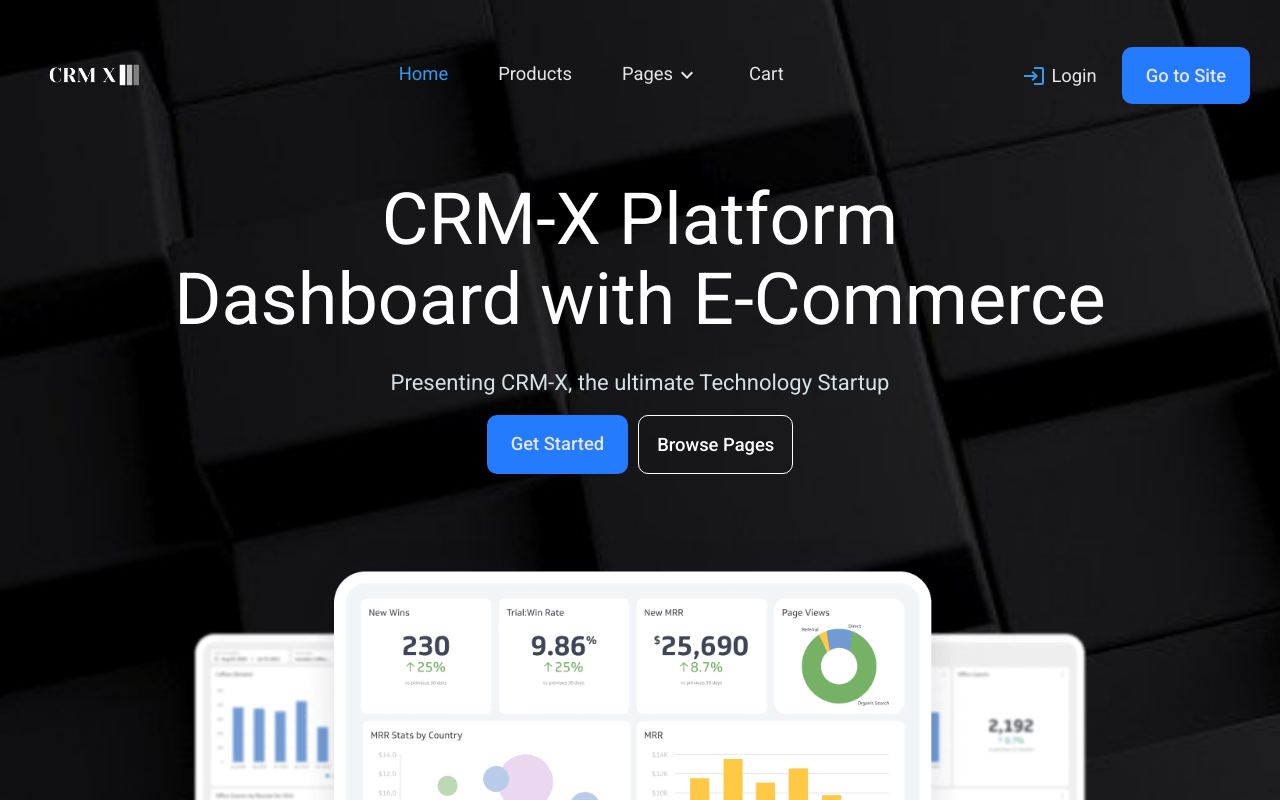
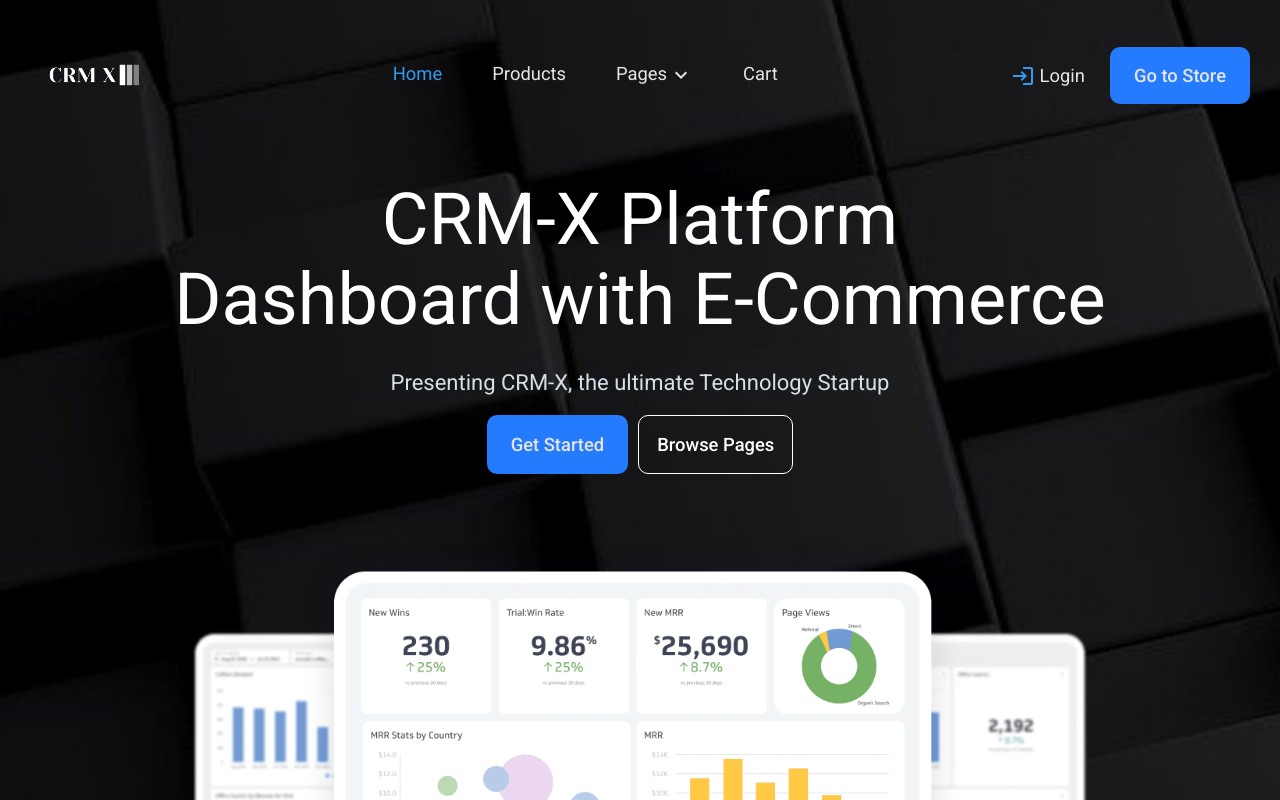
Before and after one commit to ban898/Practical-Engineer-PRJ, a React (Create React App) app in the folder client/: page / in a window 1280 px wide. Shown: the top 800 px of the page. Built offline with nearby package versions, Linux system fonts and the light colour scheme.

Commit message:
Update
Small styling fixes

```diff
--- a/client/src/components/BlueButton.jsx
+++ b/client/src/components/BlueButton.jsx
@@ -1,19 +1,16 @@
 import React from "react";
 import classes from "./BlueButton.module.css";
 
-const BlueButton = (props) => {
-  const text = props.buttonText;
-  const bgColor = props.backgroundColor;
-
+const BlueButton = ({ buttonText, backgroundColor }) => {
   return (
-    <div
+    <button
       className={classes.button}
       style={{
-        backgroundColor: `${bgColor}`,
+        backgroundColor: `${backgroundColor}`,
       }}
     >
-      {text}
-    </div>
+      {buttonText}
+    </button>
   );
 };
 
--- a/client/src/components/BlueButton.module.css
+++ b/client/src/components/BlueButton.module.css
@@ -8,6 +8,7 @@
   border-radius: 10px;
   cursor: pointer;
   transition: all 0.3s;
+  border: none;
 }
 
 .button:active {
--- a/client/src/components/MainNavigation.jsx
+++ b/client/src/components/MainNavigation.jsx
@@ -58,7 +58,7 @@ function MainNavigation() {
           <Link to="/login" className={classes.login}>
             Login
           </Link>
-          <BlueButton buttonText={"Go to Site"} />
+          <BlueButton buttonText={"Go to Store"} />
         </div>
       </nav>
     </header>
--- a/client/src/pages/RootLayout.jsx
+++ b/client/src/pages/RootLayout.jsx
@@ -6,11 +6,12 @@ import bg from "../img/loginbg2.jpg";
 
 function RootLayout() {
   return (
+    <div style={{ backgroundImage: `url(${bg})`, backgroundSize: "cover" }}>
       <div
         style={{
-        backgroundImage: `url(${bg})`,
-        margin: "0 0 0 0",
-        backgroundSize: "cover",
+          width: "1600px",
+          maxWidth: "100%",
+          margin: "0 auto",
         }}
       >
         <MainNavigation />
@@ -19,6 +20,7 @@ function RootLayout() {
         </main>
         <Footer />
       </div>
+    </div>
   );
 }
 
```
Also changed, not shown: client/src/App.js (+1 -27 lines). Lines whose indentation alone changed are shown as unchanged.
